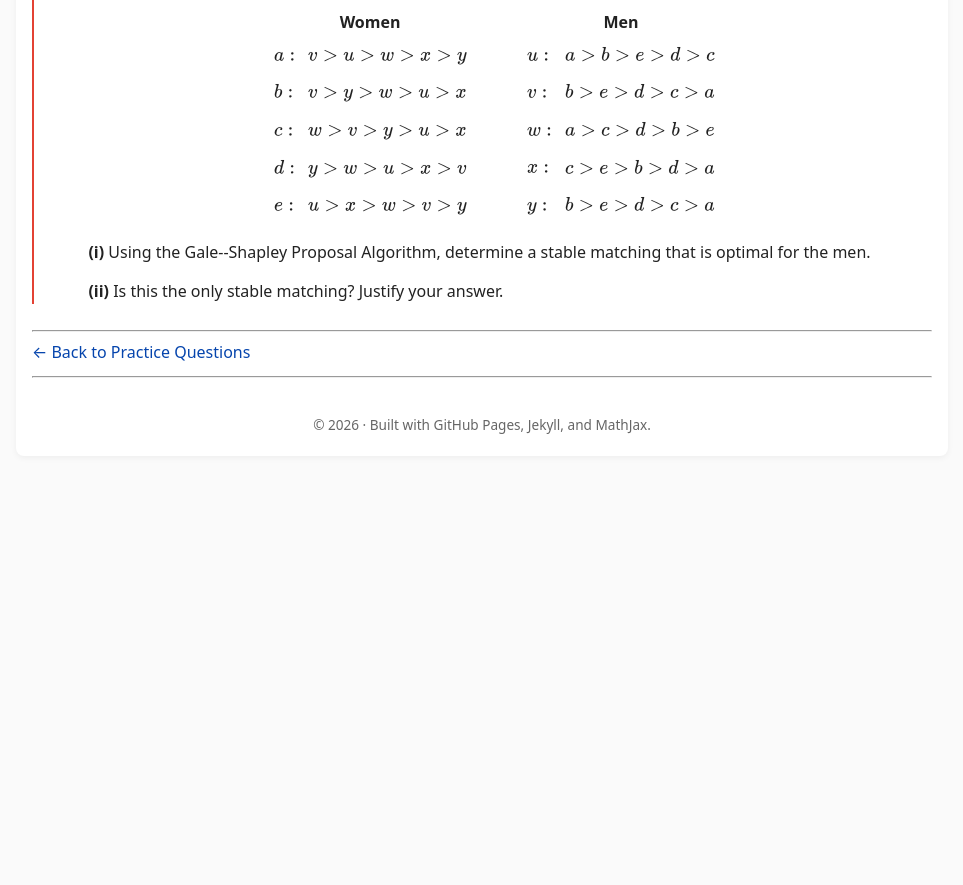
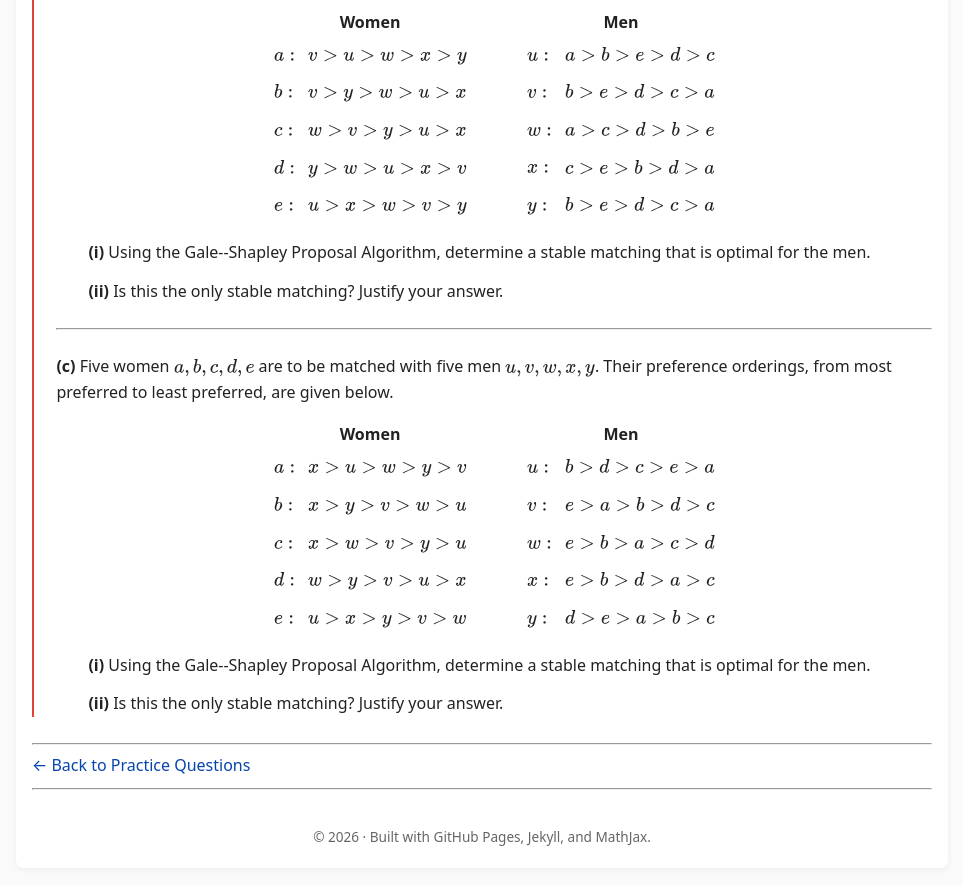
Before and after one commit to SaleemKamaludin/SaleemKamaludin.github.io, a Jekyll site: the page built from courses/math-2276/practice-questions/coursework-exam-2/index.md, in a window 1280 px wide and 900 px high, scrolled down 2325 px. Shown: the top 885 px of the window, without its empty margins (158-1121 px from the left). Built offline with Jekyll 4.4.1, drawn with Linux system fonts in a browser that asks for light colours; before the commit the page ends 2813 px from its top, so only the background shows below that.

Commit message:
Add Question 5c Gale Shapley matching practice

```diff
--- a/courses/math-2276/practice-questions/coursework-exam-2/index.md
+++ b/courses/math-2276/practice-questions/coursework-exam-2/index.md
@@ -424,6 +424,80 @@ Justify your answer.
 
 </ol>
 
+
+
+<hr style="margin: 1.5em 0;">
+
+<p id="cw2-question-5c">
+<strong>(c)</strong>
+Five women \(a,b,c,d,e\) are to be matched with
+five men \(u,v,w,x,y\). Their preference orderings,
+from most preferred to least preferred, are given below.
+</p>
+
+<table style="width: auto; margin: 1em auto; border-collapse: collapse;">
+<thead>
+<tr>
+<th colspan="2" style="text-align:center;">Women</th>
+<th colspan="2" style="text-align:center; padding-left:60px;">Men</th>
+</tr>
+</thead>
+
+<tbody>
+<tr>
+<td>\(a:\)</td>
+<td>\(x>u>w>y>v\)</td>
+<td style="padding-left:60px;">\(u:\)</td>
+<td>\(b>d>c>e>a\)</td>
+</tr>
+
+<tr>
+<td>\(b:\)</td>
+<td>\(x>y>v>w>u\)</td>
+<td style="padding-left:60px;">\(v:\)</td>
+<td>\(e>a>b>d>c\)</td>
+</tr>
+
+<tr>
+<td>\(c:\)</td>
+<td>\(x>w>v>y>u\)</td>
+<td style="padding-left:60px;">\(w:\)</td>
+<td>\(e>b>a>c>d\)</td>
+</tr>
+
+<tr>
+<td>\(d:\)</td>
+<td>\(w>y>v>u>x\)</td>
+<td style="padding-left:60px;">\(x:\)</td>
+<td>\(e>b>d>a>c\)</td>
+</tr>
+
+<tr>
+<td>\(e:\)</td>
+<td>\(u>x>y>v>w\)</td>
+<td style="padding-left:60px;">\(y:\)</td>
+<td>\(d>e>a>b>c\)</td>
+</tr>
+</tbody>
+</table>
+
+<ol style="list-style-type: none; padding-left: 2em;">
+
+<li style="margin-bottom: 0.8em;">
+<strong>(i)</strong>
+Using the Gale--Shapley Proposal Algorithm,
+determine a stable matching that is optimal
+for the men.
+</li>
+
+<li style="margin-bottom: 0.8em;">
+<strong>(ii)</strong>
+Is this the only stable matching?
+Justify your answer.
+</li>
+
+</ol>
+
 </div>
 </div>
 
```
